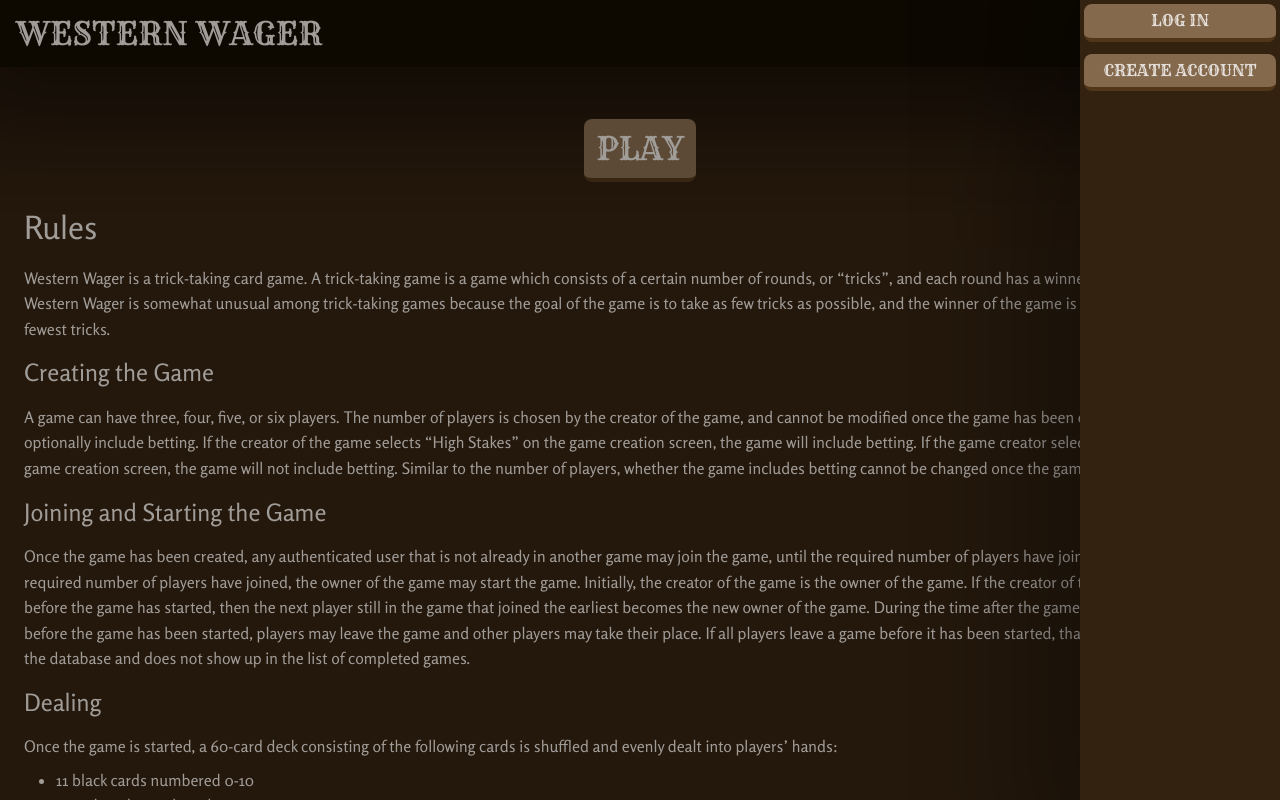
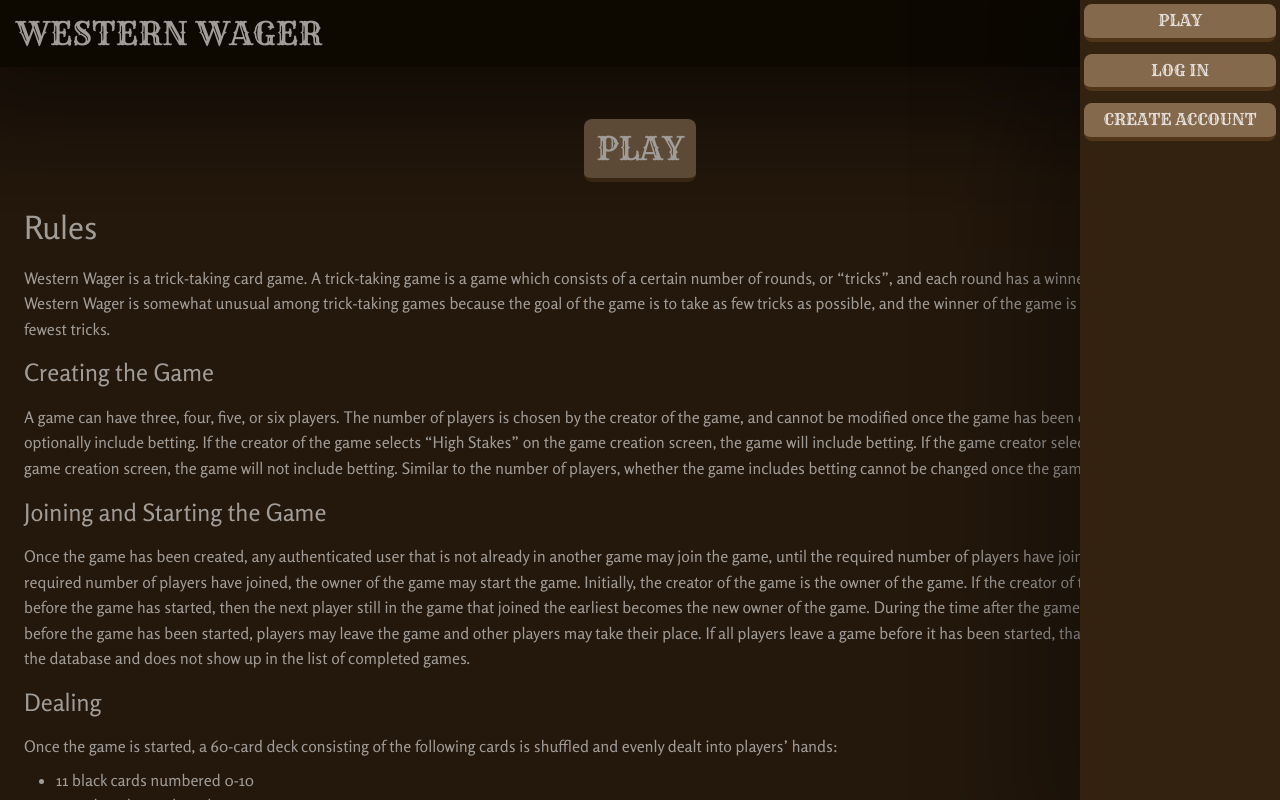
Before and after one commit to HannahLilyW/texas-showdown, a Vue app in the folder vue-project/: page / in a window 1280 px wide. Both pictures are taken after a click on the icon 1256 px from the left and 33 px from the top of the page. Shown: the top 800 px of the page. Built offline with nearby package versions, Linux system fonts and the light colour scheme.

Commit message:
add play button to menu

```diff
--- a/vue-project/src/components/MenuComponent.vue
+++ b/vue-project/src/components/MenuComponent.vue
@@ -34,6 +34,18 @@ function quitCurrentGame() {
     })
 }
 
+function play() {
+    if (username.value) {
+        if (!currentGame.value) {
+            router.push('/join-existing-game');
+        } else {
+            router.push('/active-game');
+        }
+    } else {
+        router.push('/edit-profile');
+    }
+}
+
 function fontSize(value: string) {
     if (value.length <= 19) {
         return '';
@@ -62,6 +74,9 @@ defineExpose({
                 ></ProfilePicComponent>
                 <pre class="name" :class="fontSize(name)">{{ name }}</pre>
                 <pre class="username" :class="fontSize(username)">{{ username }}</pre>
+            </div>
+            <div class="button rye" @click="play()">
+                PLAY
             </div>
             <div class="button rye" v-if="username && !is_guest" @click="logout()">
                 LOG OUT
--- a/vue-project/src/views/LandingPageView.vue
+++ b/vue-project/src/views/LandingPageView.vue
@@ -1,11 +1,9 @@
 <script setup lang="ts">
 import router from '../router';
-import { username, get } from '../services/api.js';
+import { username, currentGame, get } from '../services/api.js';
 import { ref } from 'vue';
 import type { Ref } from 'vue';
-import type { Game } from '../models';
 
-let currentGame: Ref<Game|null> = ref(null);
 let loading: Ref<boolean> = ref(true);
 
 function getCurrentGame(callback?: Function) {
--- a/vue-project/src/views/LoginView.vue
+++ b/vue-project/src/views/LoginView.vue
@@ -18,7 +18,7 @@ function login() {
         try {
             response.json().then(responseJson => {
                 if (response.status != 200) {
-                    error.value = 'Error logging in';
+                    error.value = 'Wrong username or password';
                     return;
                 }
                 if (responseJson['token'] && responseJson['username']) {
@@ -58,7 +58,7 @@ const focusPasswordElement = () => {
         <label for="password" class="rye">PASSWORD</label>
         <input id="password" type="password" v-model="password" maxlength="150" autocomplete="current-password" ref="passwordElement" @keyup.enter="login">
     </form>
-    <div class="error" v-if="error">{{ error }}</div>
+    <div class="error center red-text" v-if="error">{{ error }}</div>
     <div class="buttons-row buttons-row-center">
         <button class="button rye" @click="login()">
             LOG IN
```
